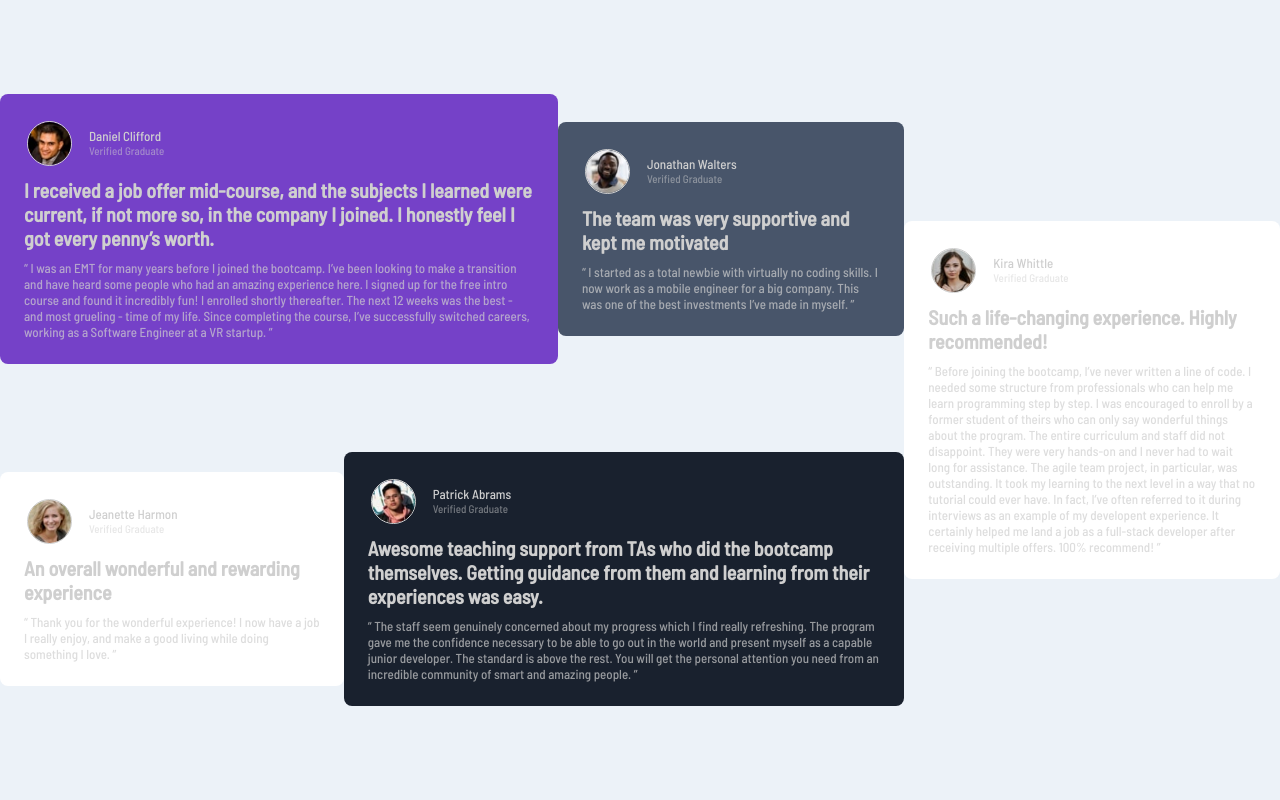
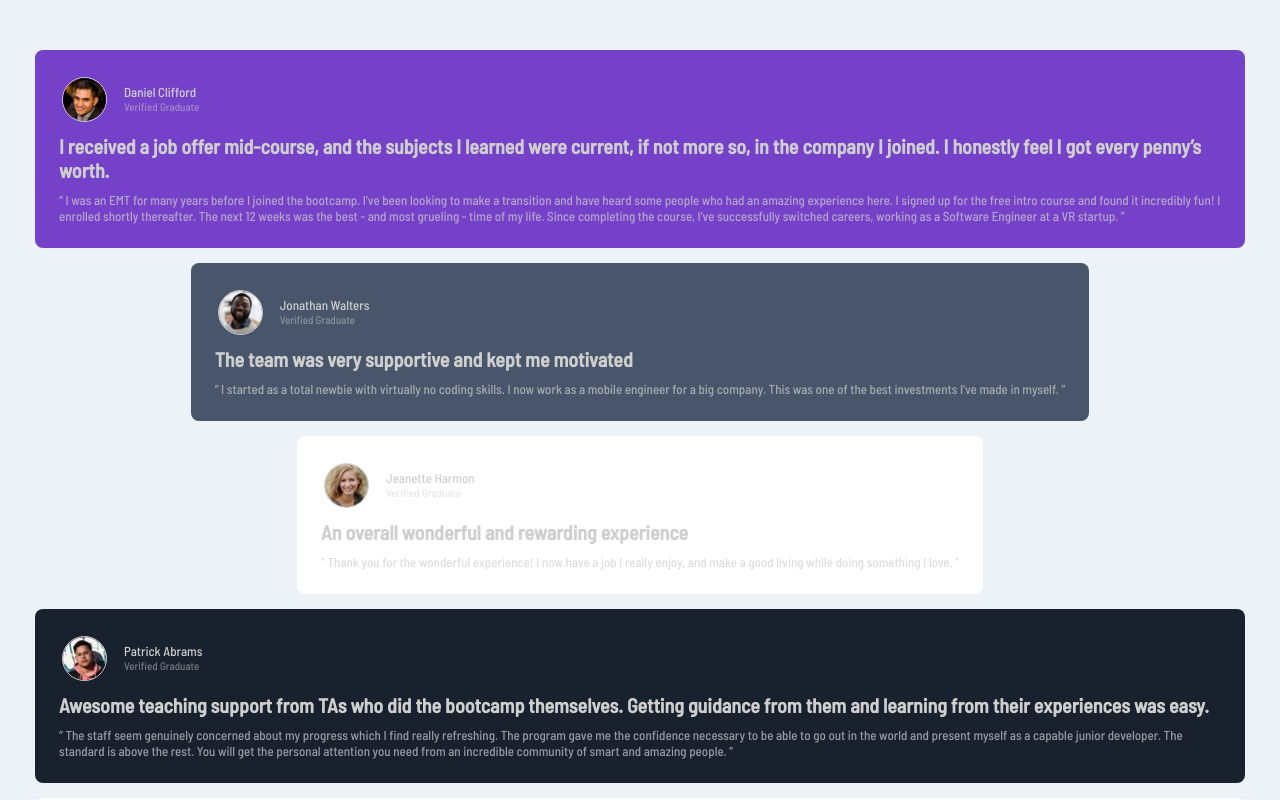
Before and after one commit to Karma-Tsering/testimonials-grid-section-main, a plain HTML site: page index.html in a window 1280 px wide. Shown: the top 800 px of the page. Drawn offline with Linux system fonts and the light colour scheme.

Commit message:
media removed

```diff
--- a/style.css
+++ b/style.css
@@ -76,33 +76,3 @@ img{
     opacity: .7;
     color: hsl(0, 0%, 81%);
 }
-
-@media only screen and (min-width: 600px) {
-
-   .box{
-       margin: 0;
-   }
-   .container1{
-       grid-area: dan;
-   }
-   .container2{
-       grid-area: jon;
-   }
-   .container5{
-       grid-area: kir;
-   }
-   .container3{
-       grid-area: jean;
-   }
-   .container4{
-   grid-area: pat;
-   }
-   .wrapper{
-       display: grid;
-        height: 100vh;
-       width: 100vw;
-     grid-template-areas: 'dan dan jon kir' 'jean pat pat kir';
-       /* grid-gap: 15px; */
-       /* padding: 100px; */
-   }
-}
```
